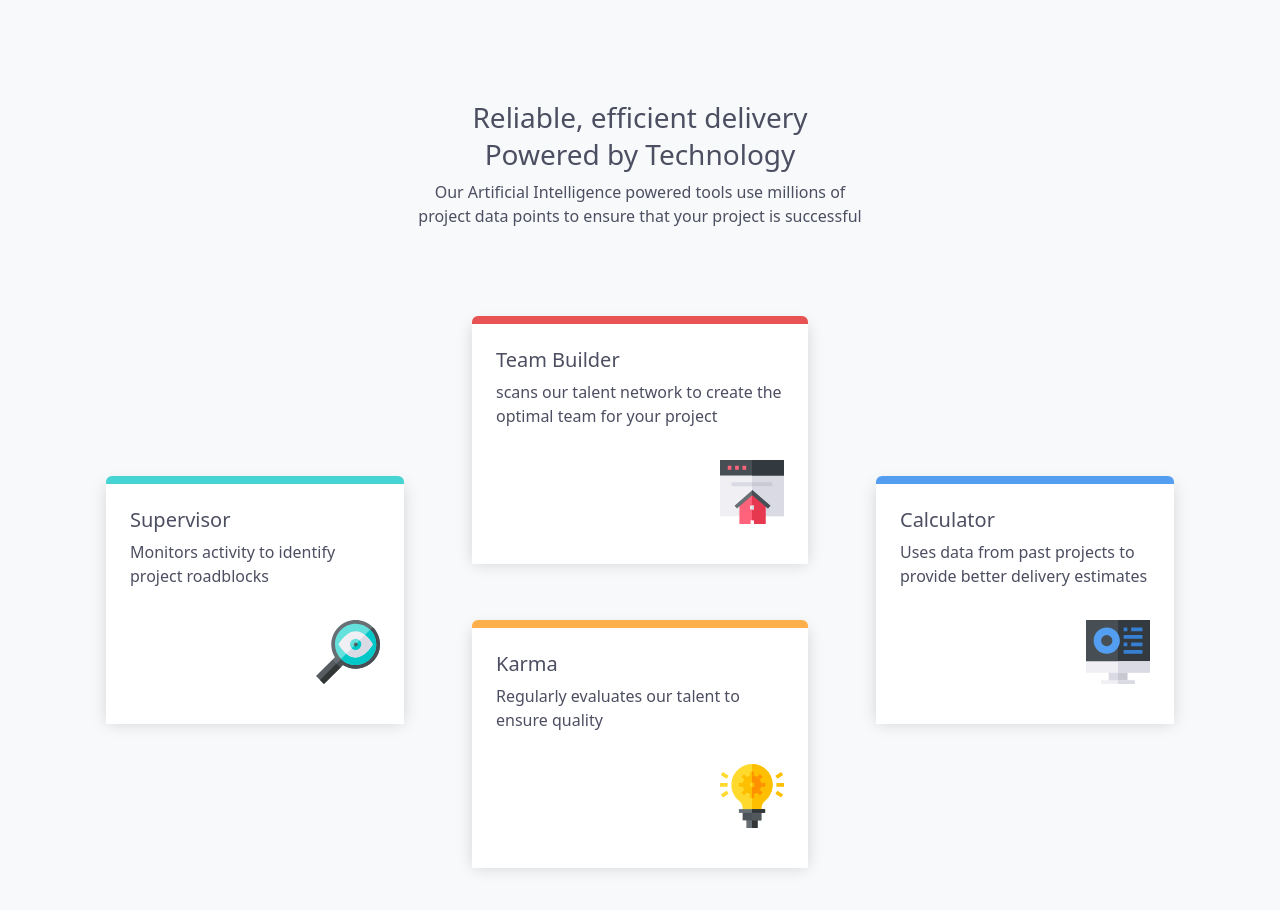
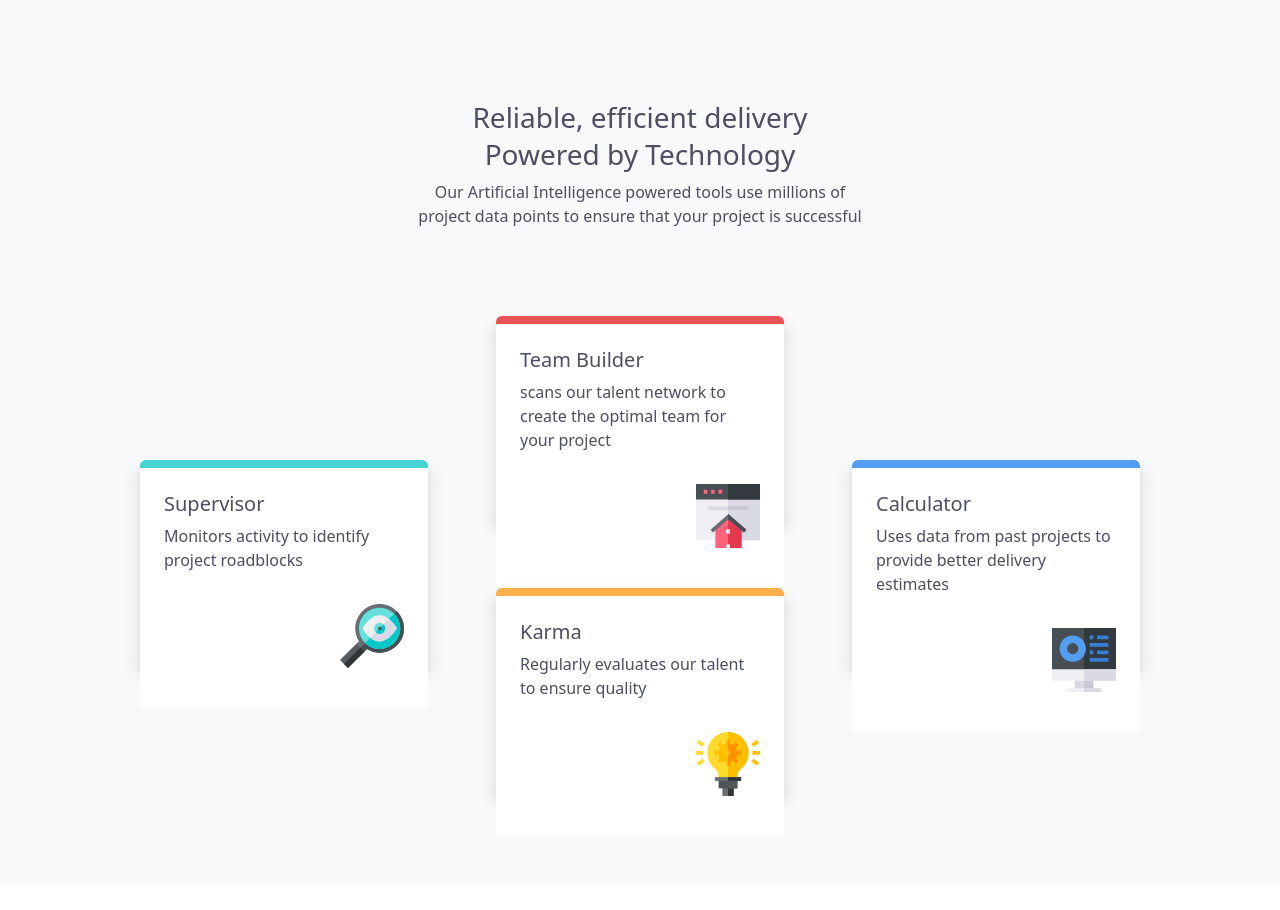
Before and after one commit to James-K-DNg-1901/four-card-feature-section-master, a plain HTML site: page index.html in a window 1280 px wide. After the commit the page ends 884 px from the top, so only its background shows below. Drawn offline with nearby package versions, Linux system fonts and the light colour scheme.

Commit message:
Update index.html

```diff
--- a/index.html
+++ b/index.html
@@ -12,8 +12,8 @@
   <!-- Feel free to remove these styles or customise in your own stylesheet 👍 -->
   <style>
     .card-size{
-      width: 21rem;
-       height: 15rem;
+      width: 18rem;
+       height: 13rem;
     }
 
     .card-bg-1 {
```
